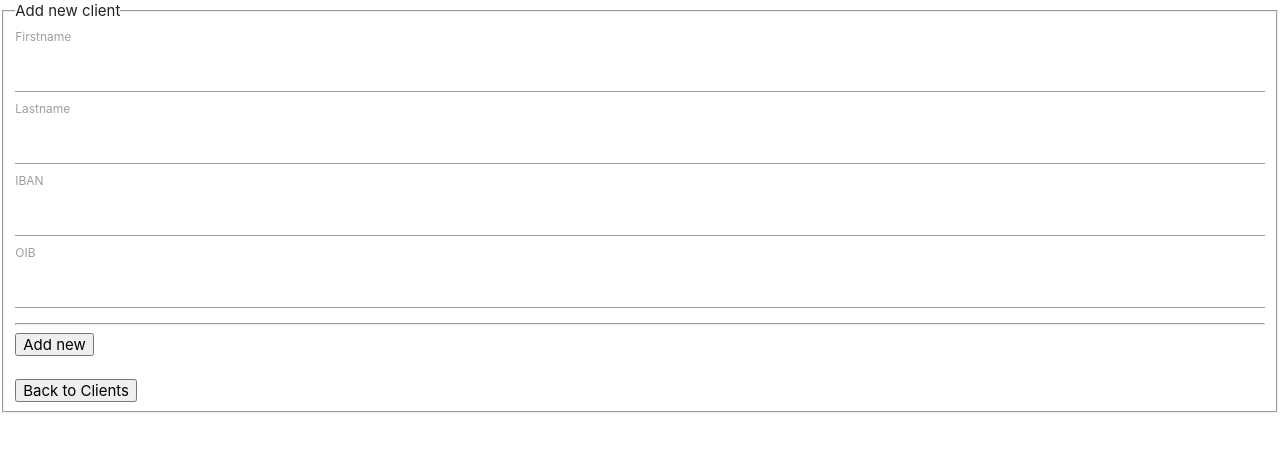
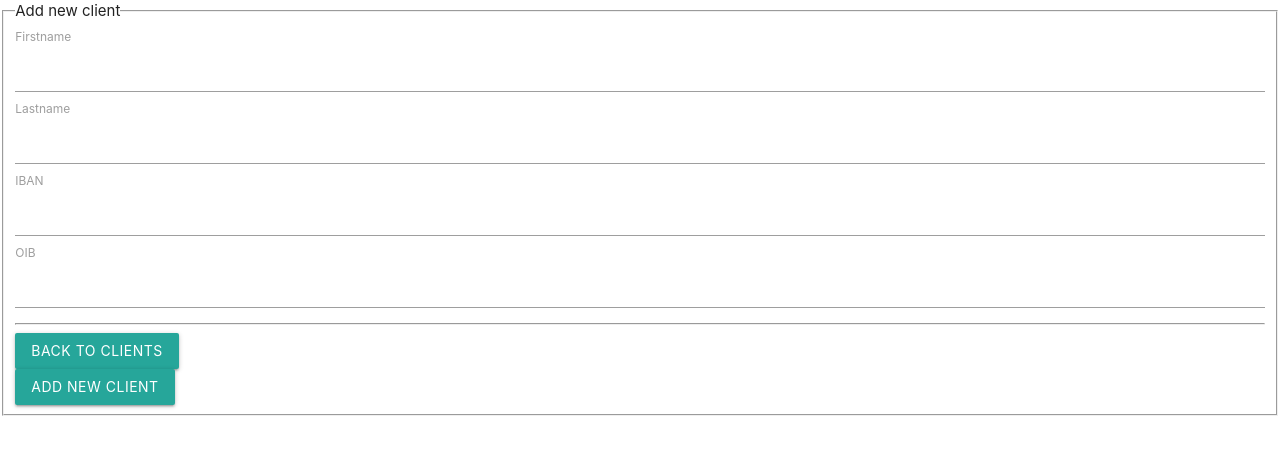
Before and after one commit to dcavajda/MVClawfirmMat, a PHP site: template app/view/privatno/clients/novi.phtml in a window 1280 px wide. Shown: the top 455 px of the page. Run offline with PHP 8.4, Linux system fonts and the light colour scheme; the template is opened without the code that fills it, so the values that code supplies are empty; some libraries are stand-ins or nearby versions.

```diff
--- a/app/view/privatno/clients/novi.phtml
+++ b/app/view/privatno/clients/novi.phtml
@@ -26,18 +26,22 @@
 
                 <hr />
                 <div class="grid-x">
+                    <div class="large-3 small-5 column">
 
-                    <div class="large-8 small-6 column">
-                        <input class="button expanded"
-                            type="submit" value="Add new">
+                        <a class="waves-effect waves-light btn"
+
+                            href="<?php echo App::config("url")?>clients/index">
+                            Back to clients
+                        </a>
                     </div>
-                        <br>
+                    <div class="large-1 small-1 column">
+
+                    </div>
                     <div class="large-8 small-6 column">
 
-                        <a href="<?php echo App::config("url")?>clients/index">
-                        <input class="button expanded"
-                        type="submit" value="Back to Clients">
-                        </a>
+                        <input class="waves-effect waves-light btn"
+
+                            type="submit" value="Add new client">
                     </div>
                 </div>
     </fieldset>
```
Also changed, not shown: app/config.php (+8 -6 lines), app/model/App.php (+8 -3 lines), app/view/privatno/clients/index.phtml (+7 -4 lines).
